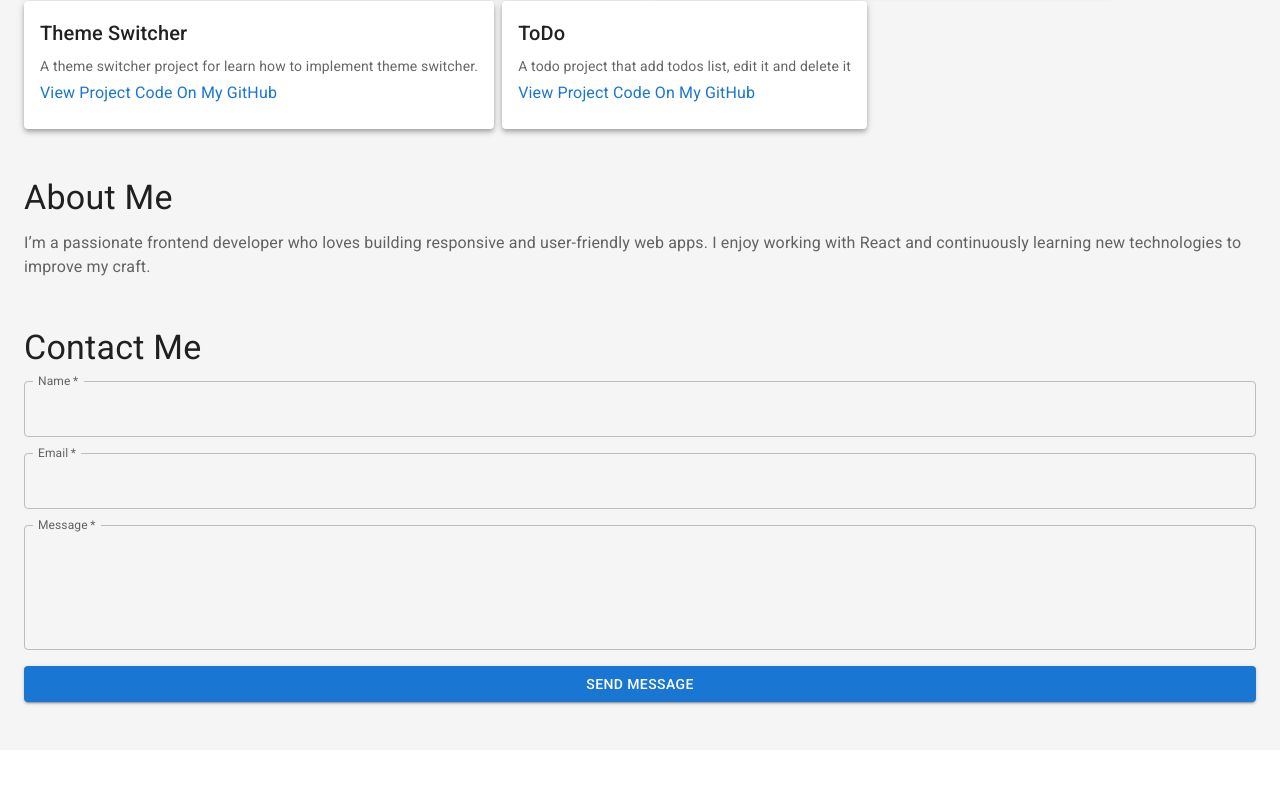
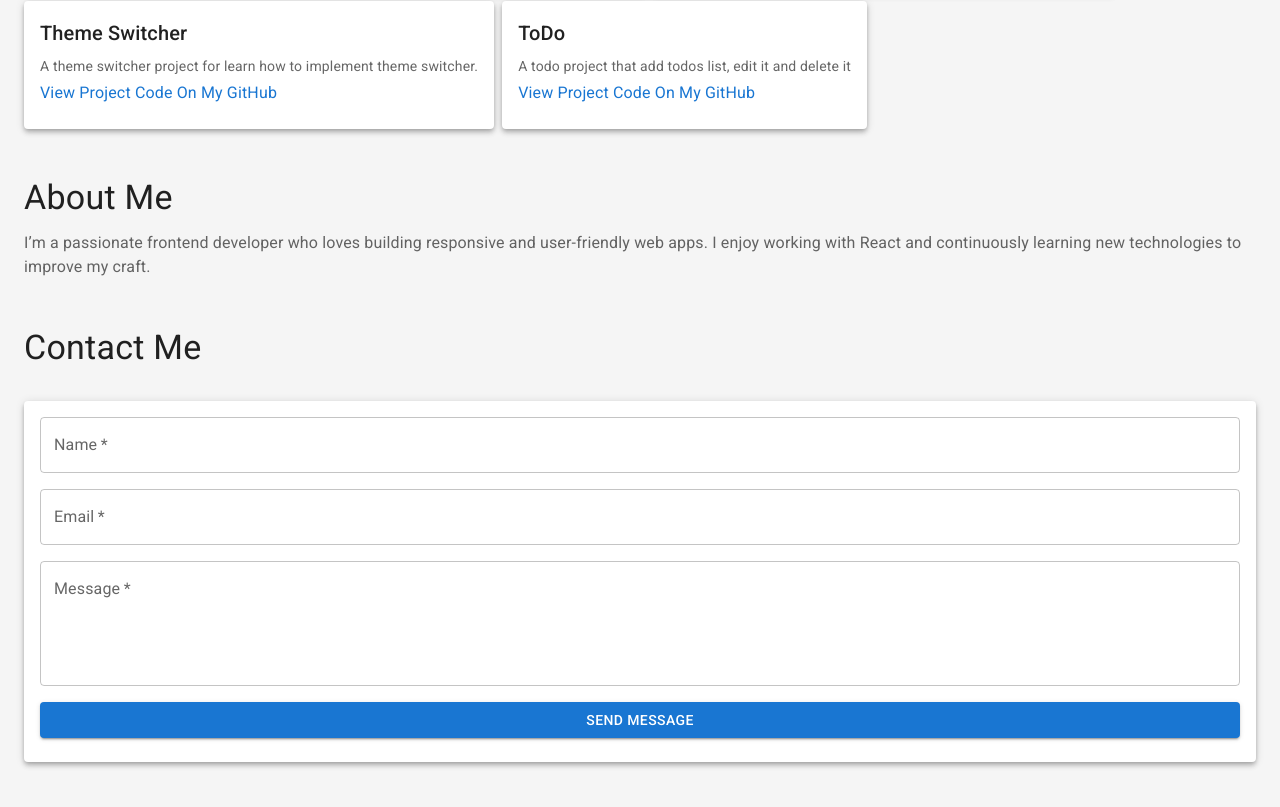
Before and after one commit to nakul-saini404/PortFolio_Site, a React (Vite) app: page / in a window 1280 px wide. Shown: the part 429-1236 px from the top of the page. Before the commit the page ends 1179 px from the top, so only its background shows below. Built offline with nearby package versions, Linux system fonts and the light colour scheme.

Commit message:
update ui

```diff
--- a/src/components/Page.jsx
+++ b/src/components/Page.jsx
@@ -13,7 +13,7 @@ import {
 } from "@mui/material";
 import { grey } from "@mui/material/colors";
 import ProjectList from "../portFolioLIst/ProjectList";
-import { Snackbar, Alert } from "@mui/material";
+import { Snackbar, Alert, Card, CardContent } from "@mui/material";
 
 export default function Portfolio() {
   const [darkMode, setDarkMode] = useState(false);
@@ -153,6 +153,8 @@ export default function Portfolio() {
             <Typography variant="h4" gutterBottom align="left">
               Contact Me
             </Typography>
+            <Card elevation={4} sx={{  mx: "auto", mt: 4 }}>
+              <CardContent>
                 <Box
                   component="form"
                   onSubmit={handleSubmit}
@@ -164,7 +166,6 @@ export default function Portfolio() {
                     label="Name"
                     variant="outlined"
                     required
-                InputLabelProps={{ shrink: true }}
                   />
                   <TextField
                     fullWidth
@@ -173,7 +174,6 @@ export default function Portfolio() {
                     type="email"
                     variant="outlined"
                     required
-                InputLabelProps={{ shrink: true }}
                   />
                   <TextField
                     fullWidth
@@ -183,13 +183,13 @@ export default function Portfolio() {
                     rows={4}
                     variant="outlined"
                     required
-                InputLabelProps={{ shrink: true }}
-
                   />
                   <Button variant="contained" type="submit">
                     Send Message
                   </Button>
                 </Box>
+              </CardContent>
+            </Card>
 
             <Snackbar
               open={open}
```
Lines whose indentation alone changed are shown as unchanged.
